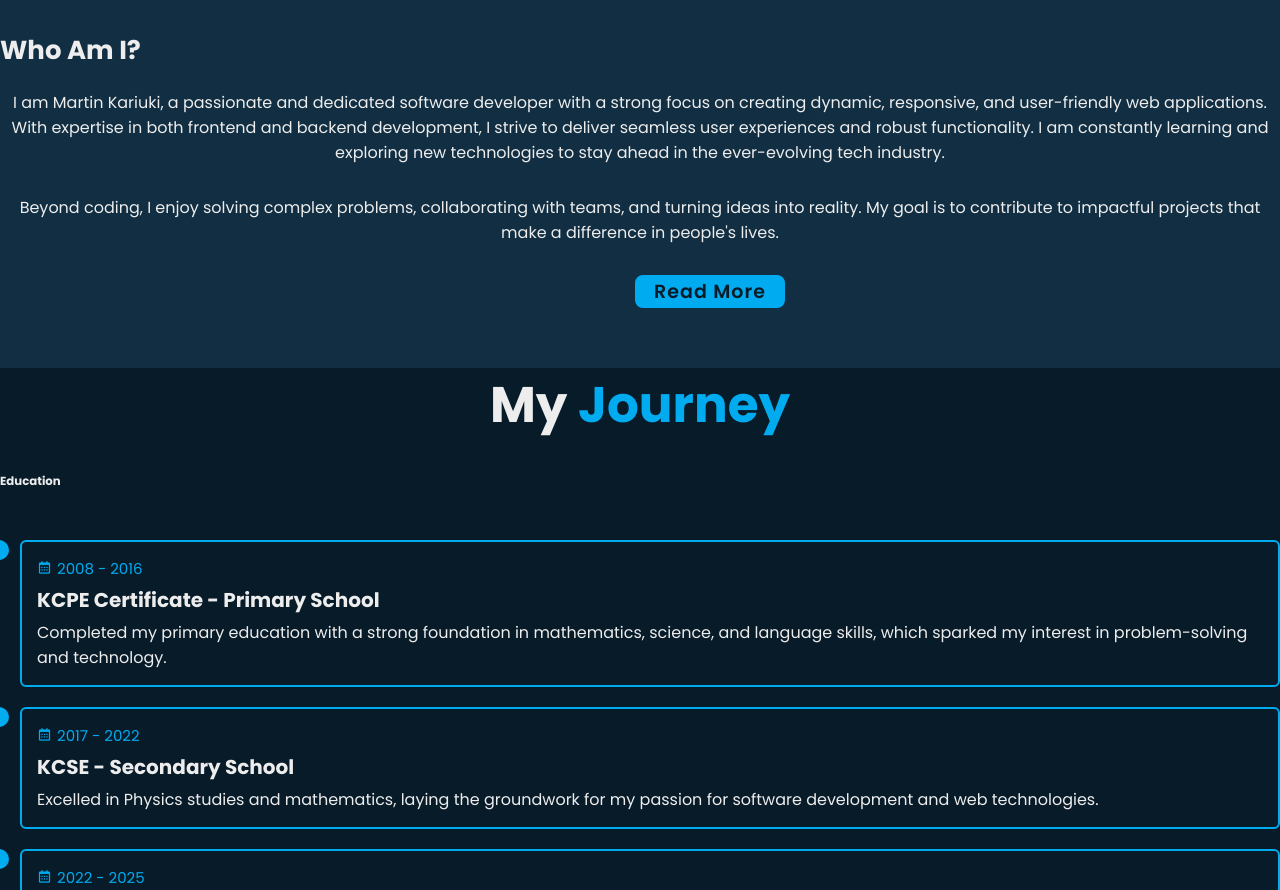
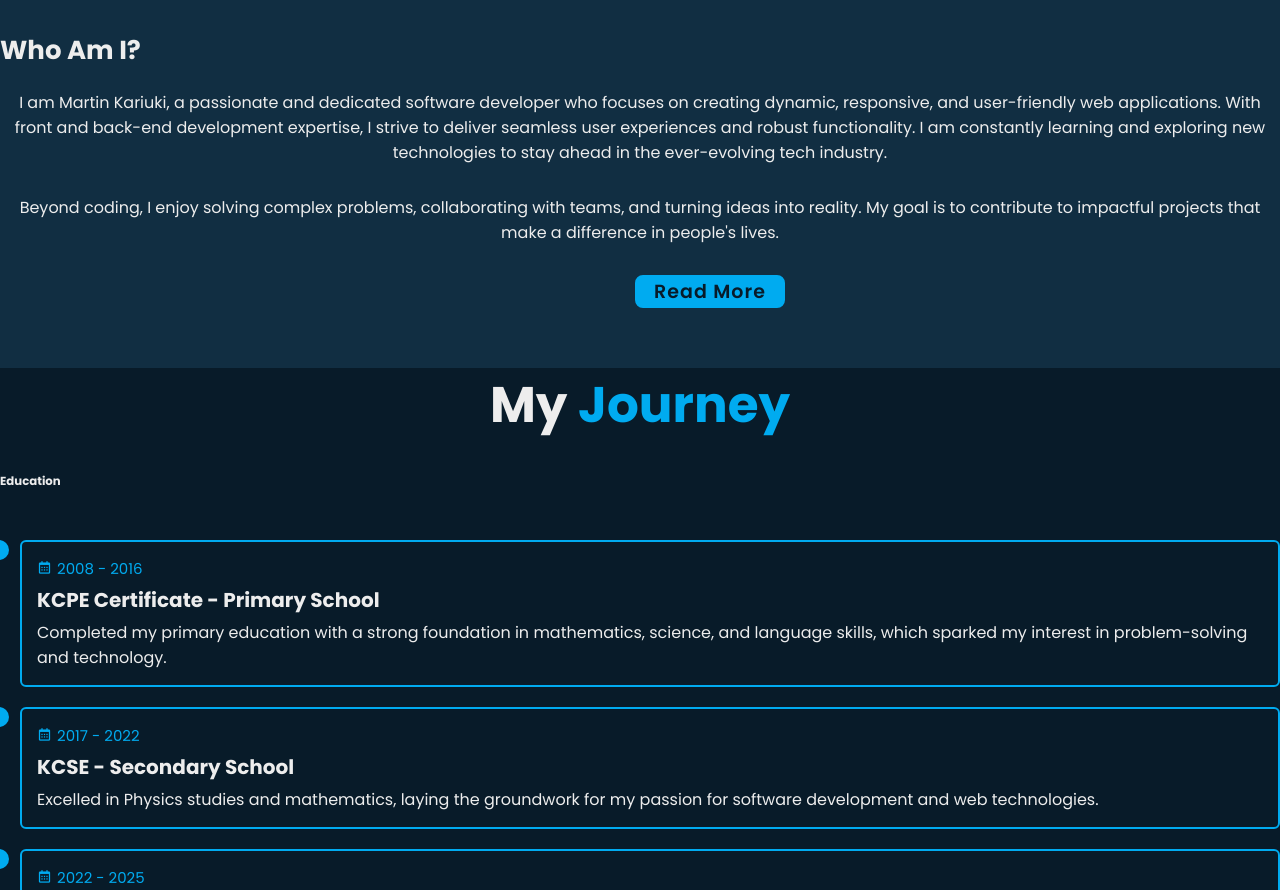
Before and after one commit to Martin-mart/My_Portfolio, a plain HTML site: page index.html in a window 1280 px wide. Shown: the part 1259-2149 px from the top of the page. Drawn offline with nearby package versions, Linux system fonts and the light colour scheme.

Commit message:
Update index.html

```diff
--- a/index.html
+++ b/index.html
@@ -59,15 +59,15 @@
                 <div class="about-arc right-arc"></div>
             </div>
             <div class="about-img">
-                <img src="/assets/me pro.png" alt="Profile Photo">
+                <img src="assets/me pro.png" alt="Profile Photo">
             </div>
         </div>
 
         <div class="about-content">
             <h3>Who Am I?</h3>
             <p>
-                I am Martin Kariuki, a passionate and dedicated software developer with a strong focus on creating dynamic, responsive, and user-friendly web applications.
-                With expertise in both frontend and backend development, I strive to deliver seamless user experiences and robust functionality.
+                I am Martin Kariuki, a passionate and dedicated software developer who focuses on creating dynamic, responsive, and user-friendly web applications.
+                With front and back-end development expertise, I strive to deliver seamless user experiences and robust functionality.
                 I am constantly learning and exploring new technologies to stay ahead in the ever-evolving tech industry.
             </p>
             <p>
```
